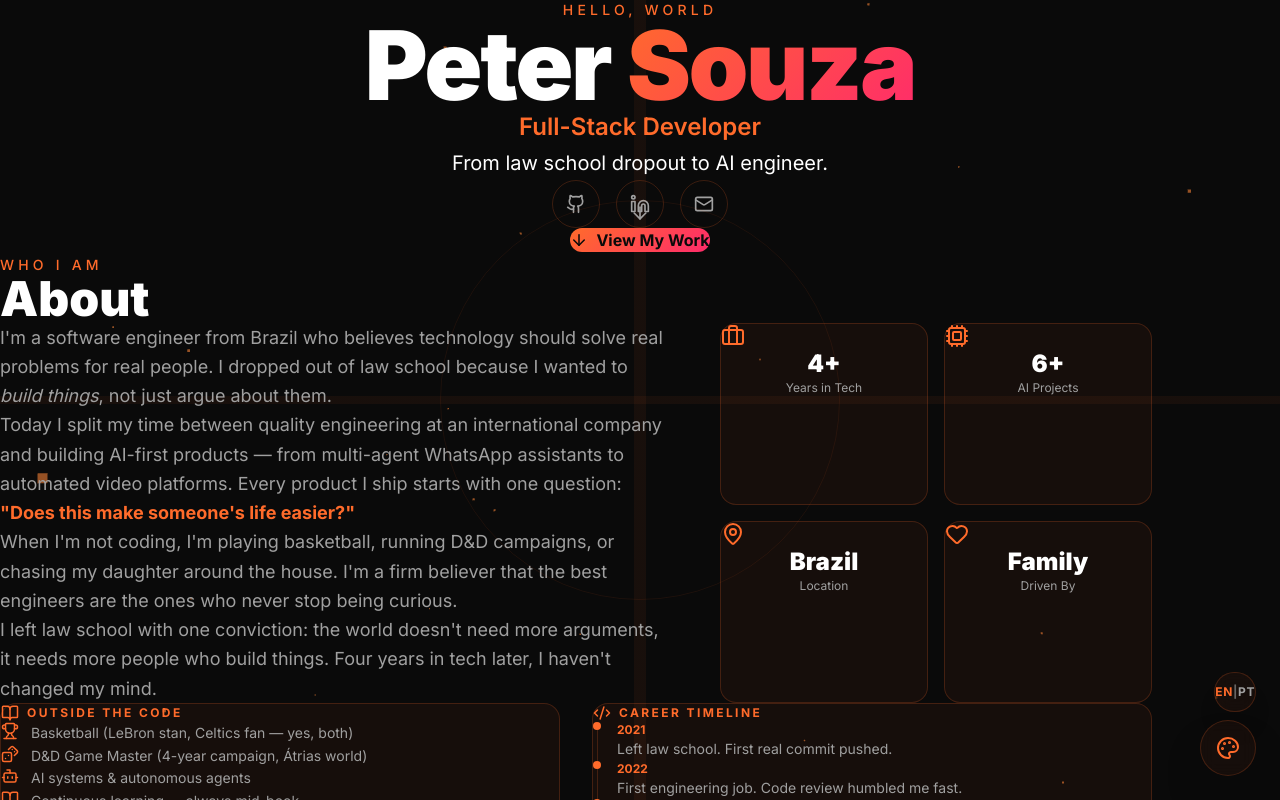
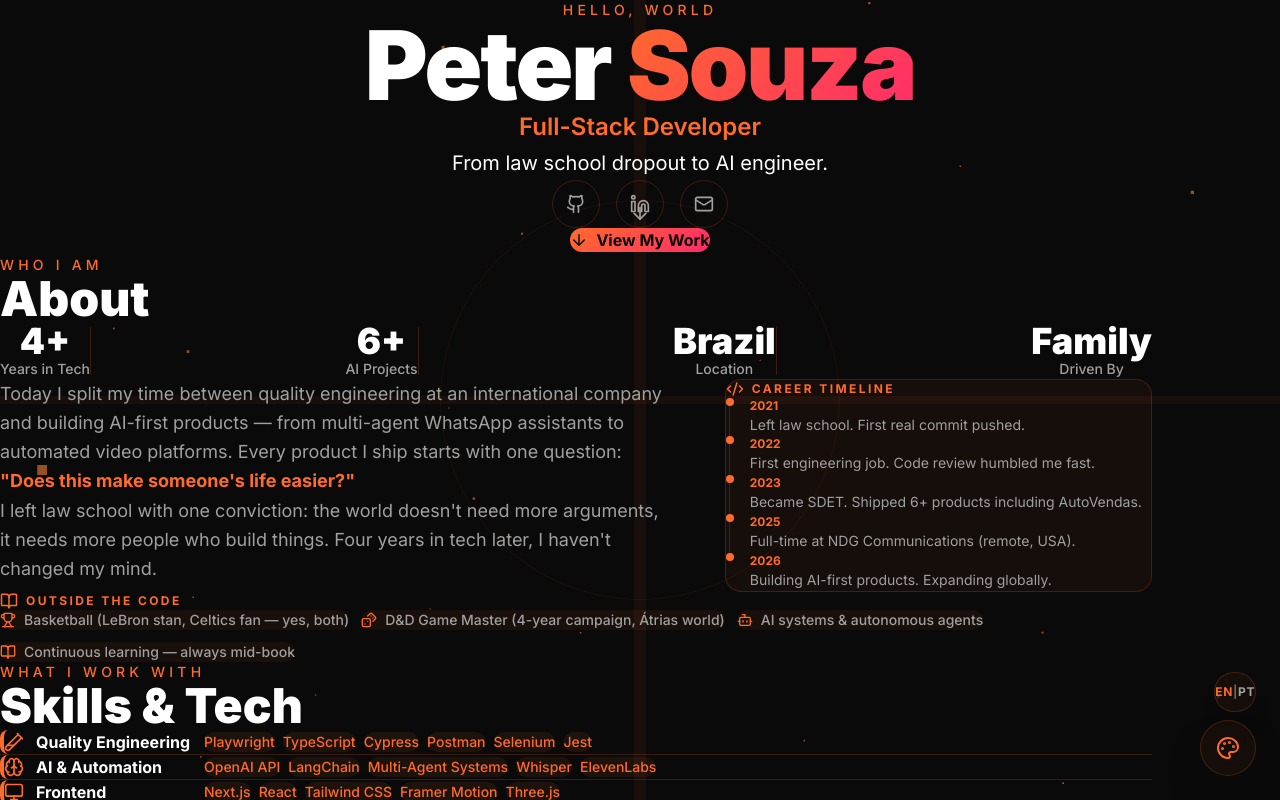
Before and after one commit to PeterTechDev/petersouza-dev, a Next.js app: page / in a window 1280 px wide. Shown: the top 800 px of the page. Built offline with nearby package versions, Linux system fonts and the light colour scheme; a web font is replaced by a local one.

Commit message:
redesign: About and Skills layout — horizontal stats, cleaner bio, band-style skills

```diff
--- a/src/components/About.tsx
+++ b/src/components/About.tsx
@@ -3,7 +3,7 @@
 import { motion } from "framer-motion";
 import { useTheme } from "@/lib/theme-context";
 import { useLocale } from "@/lib/i18n-context";
-import { MapPin, Briefcase, Cpu, Heart, Code2, BookOpen, Trophy, Dices, Bot } from "lucide-react";
+import { Code2, Trophy, Dices, Bot, BookOpen } from "lucide-react";
 
 const interestIcons = [Trophy, Dices, Bot, BookOpen];
 
@@ -12,10 +12,10 @@ export default function About() {
   const { t } = useLocale();
 
   const stats = [
-    { label: t<string>("about.stats.yearsLabel"), value: t<string>("about.stats.yearsValue"), icon: Briefcase },
-    { label: t<string>("about.stats.aiLabel"), value: t<string>("about.stats.aiValue"), icon: Cpu },
-    { label: t<string>("about.stats.locationLabel"), value: t<string>("about.stats.locationValue"), icon: MapPin },
-    { label: t<string>("about.stats.drivenLabel"), value: t<string>("about.stats.drivenValue"), icon: Heart },
+    { label: t<string>("about.stats.yearsLabel"), value: t<string>("about.stats.yearsValue") },
+    { label: t<string>("about.stats.aiLabel"), value: t<string>("about.stats.aiValue") },
+    { label: t<string>("about.stats.locationLabel"), value: t<string>("about.stats.locationValue") },
+    { label: t<string>("about.stats.drivenLabel"), value: t<string>("about.stats.drivenValue") },
   ];
 
   const timelineItems = t<{ year: string; event: string }[]>("about.timeline");
@@ -24,6 +24,7 @@ export default function About() {
   return (
     <section className="py-20 sm:py-28 lg:py-32 px-5 sm:px-6" id="about">
       <div className="max-w-6xl mx-auto">
+        {/* Section header */}
         <motion.div
           initial={{ opacity: 0, y: 20 }}
           whileInView={{ opacity: 1, y: 0 }}
@@ -37,15 +38,49 @@ export default function About() {
             {t<string>("about.kicker")}
           </p>
           <h2
-            className="text-3xl sm:text-4xl md:text-5xl font-black mb-8"
+            className="text-3xl sm:text-4xl md:text-5xl font-black mb-10 sm:mb-14"
             style={{ color: theme.colors.text }}
           >
             {t<string>("about.title")}
           </h2>
         </motion.div>
 
-        {/* Main content: story + stats */}
-        <div className="grid md:grid-cols-5 gap-10 lg:gap-12 mb-16">
+        {/* Stats row */}
+        <motion.div
+          className="flex flex-wrap items-start justify-between gap-y-6 mb-14 sm:mb-20"
+          initial={{ opacity: 0, y: 20 }}
+          whileInView={{ opacity: 1, y: 0 }}
+          viewport={{ once: true }}
+          transition={{ delay: 0.15, duration: 0.6 }}
+        >
+          {stats.map((stat, i) => (
+            <div key={stat.label} className="flex items-start">
+              <div className="text-center px-2 sm:px-4 md:px-6">
+                <p
+                  className="text-3xl sm:text-4xl font-black leading-none"
+                  style={{ color: theme.colors.text }}
+                >
+                  {stat.value}
+                </p>
+                <p
+                  className="text-xs sm:text-sm mt-1.5 font-medium"
+                  style={{ color: theme.colors.textMuted }}
+                >
+                  {stat.label}
+                </p>
+              </div>
+              {i < stats.length - 1 && (
+                <div
+                  className="hidden sm:block w-px h-12 self-center ml-2 sm:ml-4 md:ml-6"
+                  style={{ background: theme.colors.cardBorder }}
+                />
+              )}
+            </div>
+          ))}
+        </motion.div>
+
+        {/* Two-column: bio + timeline */}
+        <div className="grid md:grid-cols-5 gap-10 lg:gap-14 mb-14 sm:mb-20">
           <motion.div
             className="md:col-span-3 space-y-5"
             initial={{ opacity: 0, x: -20 }}
@@ -53,14 +88,6 @@ export default function About() {
             viewport={{ once: true }}
             transition={{ delay: 0.2, duration: 0.6 }}
           >
-            <p
-              className="text-base sm:text-lg leading-relaxed"
-              style={{ color: theme.colors.textMuted }}
-            >
-              {t<string>("about.p1.beforeEm")}
-              <em>{t<string>("about.p1.em")}</em>
-              {t<string>("about.p1.afterEm")}
-            </p>
             <p
               className="text-base sm:text-lg leading-relaxed"
               style={{ color: theme.colors.textMuted }}
@@ -74,95 +101,16 @@ export default function About() {
               className="text-base sm:text-lg leading-relaxed"
               style={{ color: theme.colors.textMuted }}
             >
-              {t<string>("about.p3")}
-            </p>
-            <p
-              className="text-base sm:text-lg leading-relaxed"
-              style={{ color: theme.colors.textMuted }}
-            >
               {t<string>("about.p4")}
             </p>
           </motion.div>
 
           <motion.div
-            className="md:col-span-2 grid grid-cols-2 gap-4"
+            className="md:col-span-2"
             initial={{ opacity: 0, x: 20 }}
             whileInView={{ opacity: 1, x: 0 }}
             viewport={{ once: true }}
-            transition={{ delay: 0.4, duration: 0.6 }}
-          >
-            {stats.map((stat) => (
-              <div
-                key={stat.label}
-                className="rounded-2xl p-4 sm:p-6 border text-center"
-                style={{
-                  background: theme.colors.card,
-                  borderColor: theme.colors.cardBorder,
-                }}
-              >
-                <stat.icon
-                  size={24}
-                  className="mx-auto mb-3"
-                  style={{ color: theme.colors.accent }}
-                />
-                <p className="text-2xl font-black" style={{ color: theme.colors.text }}>
-                  {stat.value}
-                </p>
-                <p className="text-xs mt-1" style={{ color: theme.colors.textMuted }}>
-                  {stat.label}
-                </p>
-              </div>
-            ))}
-          </motion.div>
-        </div>
-
-        {/* Interests + Timeline in two columns */}
-        <div className="grid md:grid-cols-2 gap-8">
-          {/* Interests */}
-          <motion.div
-            initial={{ opacity: 0, y: 20 }}
-            whileInView={{ opacity: 1, y: 0 }}
-            viewport={{ once: true }}
-            transition={{ delay: 0.3, duration: 0.6 }}
-          >
-            <div
-              className="rounded-2xl border p-6 sm:p-8 h-full"
-              style={{
-                background: theme.colors.card,
-                borderColor: theme.colors.cardBorder,
-              }}
-            >
-              <div className="flex items-center gap-2 mb-5">
-                <BookOpen size={18} style={{ color: theme.colors.accent }} />
-                <p
-                  className="text-xs font-bold tracking-[0.2em] uppercase"
-                  style={{ color: theme.colors.accent }}
-                >
-                  {t<string>("about.outsideCode")}
-                </p>
-              </div>
-              <div className="space-y-3">
-                {interests.map((label, idx) => {
-                  const Icon = interestIcons[idx];
-                  return (
-                    <div key={label} className="flex items-start gap-3">
-                      <Icon size={18} className="mt-0.5 shrink-0" style={{ color: theme.colors.accent }} />
-                      <p className="text-sm leading-relaxed" style={{ color: theme.colors.textMuted }}>
-                        {label}
-                      </p>
-                    </div>
-                  );
-                })}
-              </div>
-            </div>
-          </motion.div>
-
-          {/* Timeline */}
-          <motion.div
-            initial={{ opacity: 0, y: 20 }}
-            whileInView={{ opacity: 1, y: 0 }}
-            viewport={{ once: true }}
-            transition={{ delay: 0.45, duration: 0.6 }}
+            transition={{ delay: 0.35, duration: 0.6 }}
           >
             <div
               className="rounded-2xl border p-6 sm:p-8 h-full"
@@ -212,6 +160,42 @@ export default function About() {
             </div>
           </motion.div>
         </div>
+
+        {/* Interests row */}
+        <motion.div
+          initial={{ opacity: 0, y: 20 }}
+          whileInView={{ opacity: 1, y: 0 }}
+          viewport={{ once: true }}
+          transition={{ delay: 0.4, duration: 0.6 }}
+        >
+          <div className="flex items-center gap-2 mb-4">
+            <BookOpen size={18} style={{ color: theme.colors.accent }} />
+            <p
+              className="text-xs font-bold tracking-[0.2em] uppercase"
+              style={{ color: theme.colors.accent }}
+            >
+              {t<string>("about.outsideCode")}
+            </p>
+          </div>
+          <div className="flex flex-wrap gap-3">
+            {interests.map((label, idx) => {
+              const Icon = interestIcons[idx];
+              return (
+                <span
+                  key={label}
+                  className="inline-flex items-center gap-2 text-sm px-4 py-2 rounded-full font-medium"
+                  style={{
+                    background: theme.colors.accent + "10",
+                    color: theme.colors.textMuted,
+                  }}
+                >
+                  <Icon size={16} style={{ color: theme.colors.accent }} />
+                  {label}
+                </span>
+              );
+            })}
+          </div>
+        </motion.div>
       </div>
     </section>
   );
--- a/src/components/Skills.tsx
+++ b/src/components/Skills.tsx
@@ -48,37 +48,45 @@ export default function Skills() {
             {t<string>("skills.kicker")}
           </p>
           <h2
-            className="text-3xl sm:text-4xl md:text-5xl font-black mb-10 sm:mb-16"
+            className="text-3xl sm:text-4xl md:text-5xl font-black mb-10 sm:mb-14"
             style={{ color: theme.colors.text }}
           >
             {t<string>("skills.title")}
           </h2>
         </motion.div>
 
-        <div className="grid grid-cols-1 sm:grid-cols-2 gap-6">
+        <div className="flex flex-col">
           {categories.map((cat, i) => (
             <motion.div
               key={cat.nameKey}
-              initial={{ opacity: 0, y: 20 }}
+              initial={{ opacity: 0, y: 16 }}
               whileInView={{ opacity: 1, y: 0 }}
               viewport={{ once: true }}
-              transition={{ delay: i * 0.1, duration: 0.5 }}
-              className="rounded-2xl border p-6 sm:p-8"
+              transition={{ delay: i * 0.08, duration: 0.5 }}
+              className="group"
+            >
+              <div
+                className="flex flex-col sm:flex-row sm:items-center gap-3 sm:gap-0 py-5 sm:py-6 px-4 sm:px-6 rounded-lg transition-colors duration-200"
                 style={{
-                background: theme.colors.card,
-                borderColor: theme.colors.cardBorder,
+                  borderLeft: `4px solid ${theme.colors.accent}`,
+                }}
+                onMouseEnter={(e) => {
+                  e.currentTarget.style.background = theme.colors.card;
+                }}
+                onMouseLeave={(e) => {
+                  e.currentTarget.style.background = "transparent";
                 }}
               >
-              <div className="flex items-center gap-3 mb-5">
-                <cat.icon size={22} style={{ color: theme.colors.accent }} />
+                <div className="flex items-center gap-3 sm:w-[200px] shrink-0">
+                  <cat.icon size={20} style={{ color: theme.colors.accent }} />
                   <h3
-                  className="text-lg font-bold"
+                    className="text-base font-bold"
                     style={{ color: theme.colors.text }}
                   >
                     {t<string>(`skills.categories.${cat.nameKey}`)}
                   </h3>
                 </div>
-              <div className="flex flex-wrap gap-2">
+                <div className="flex flex-wrap gap-2 sm:ml-4">
                   {cat.techs.map((tech) => (
                     <span
                       key={tech}
@@ -92,6 +100,13 @@ export default function Skills() {
                     </span>
                   ))}
                 </div>
+              </div>
+              {i < categories.length - 1 && (
+                <div
+                  className="h-px mx-4 sm:mx-6"
+                  style={{ background: theme.colors.cardBorder }}
+                />
+              )}
             </motion.div>
           ))}
         </div>
```
Lines whose indentation alone changed are shown as unchanged.
